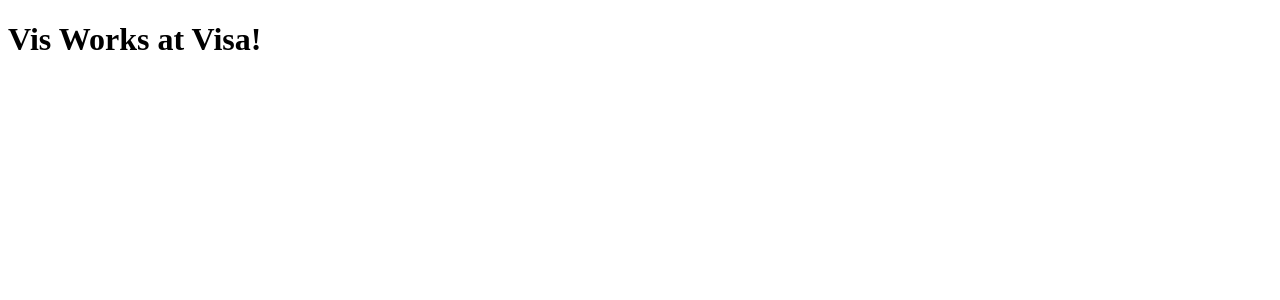
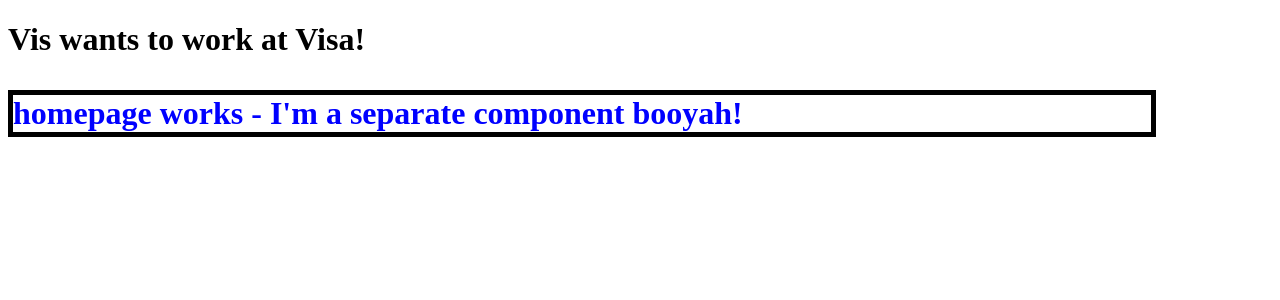
Before and after one commit to VisDPT/VisaUI-Angular2, an Angular app: page / in a window 1280 px wide. Shown: the top 300 px of the page. Built offline with nearby package versions, Linux system fonts and the light colour scheme.

Commit message:
2 components booyah

```diff
--- a/src/app/app.component.html
+++ b/src/app/app.component.html
@@ -1,3 +1,4 @@
 <h1>
-    Vis Works at Visa!
+    Vis wants to work at Visa!
+    <homepage></homepage>
 </h1>
--- a/src/app/app.component.ts
+++ b/src/app/app.component.ts
@@ -6,5 +6,5 @@
   styleUrls: ['./app.component.css']
 })
 export class AppComponent {
-  title = 'app works!';
+  title = 'Vis wants to work at Visa!';
 }
--- a/src/app/app.module.ts
+++ b/src/app/app.module.ts
@@ -4,10 +4,12 @@
 import { HttpModule } from '@angular/http';
 
 import { AppComponent } from './app.component';
+import { HomepageComponent } from './homepage/homepage.component';
 
 @NgModule({
   declarations: [
-    AppComponent
+    AppComponent,
+    HomepageComponent
   ],
   imports: [
     BrowserModule,
--- /dev/null
+++ b/src/app/homepage/homepage.component.css
@@ -0,0 +1,6 @@
+#homepageText {
+    border: solid 5px black;
+    width: 90%;
+    height: 95%;
+    color: blue;
+}
--- /dev/null
+++ b/src/app/homepage/homepage.component.html
@@ -0,0 +1,3 @@
+<p id="homepageText">
+    homepage works - I'm a separate component booyah!
+</p>
--- /dev/null
+++ b/src/app/homepage/homepage.component.ts
@@ -0,0 +1,15 @@
+import { Component, OnInit } from '@angular/core';
+
+@Component({
+  selector: 'homepage',
+  templateUrl: './homepage.component.html',
+  styleUrls: ['./homepage.component.css']
+})
+export class HomepageComponent implements OnInit {
+
+  constructor() { }
+
+  ngOnInit() {
+  }
+
+}
```
Also changed, not shown: 1 other file (tests, documents, lock files or other folders).
